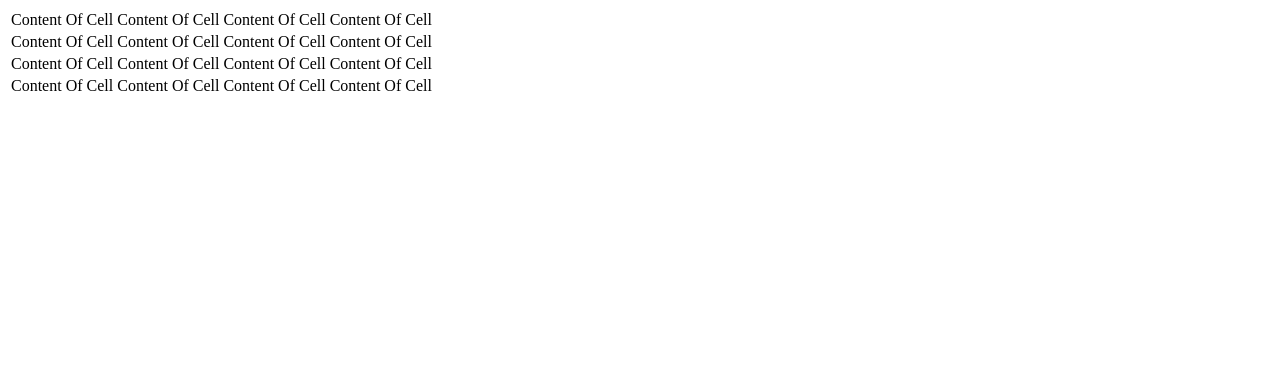
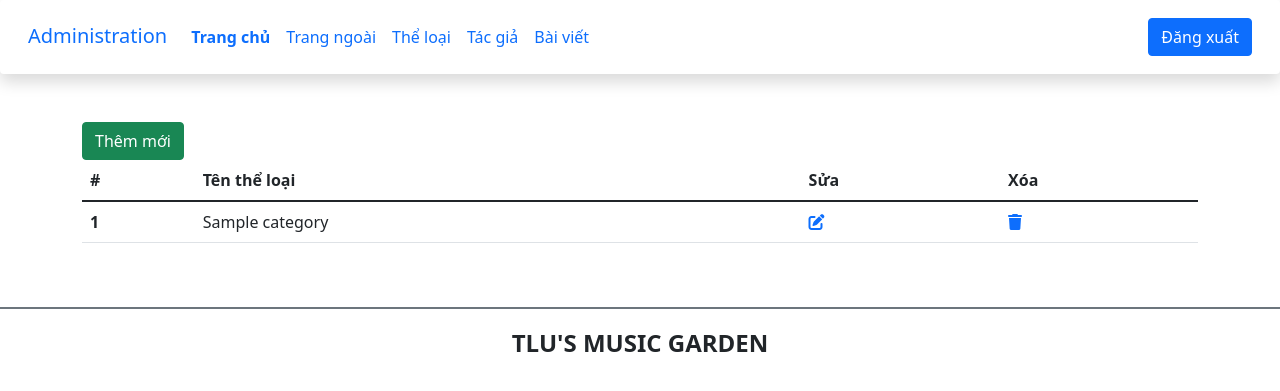
Before and after one commit to Kaitou0709/CSE485_2023_BTTH02, a PHP site: template views/category/list_category.php in a window 1280 px wide. Shown: the top 391 px of the page. Run offline with PHP 8.4, Linux system fonts and the light colour scheme; the template is opened without the code that fills it: most values are stand-ins (such as "Sample title", 1, 10 or a date in 2020); some libraries are stand-ins or nearby versions.

Commit message:
add_category controllers, Category models, CategoryService, list_category views

```diff
--- a/models/Category.php
+++ b/models/Category.php
@@ -17,4 +17,9 @@ class Category {
     public function getNameCategory(){
         return $this->nameCategory;
     }
+
+    public function setNameCategory($nameCategoryNew){
+        $this->nameCategory = $nameCategoryNew;
+    }
 }
+?>
--- a/views/category/list_category.php
+++ b/views/category/list_category.php
@@ -1,37 +1,42 @@
-<!DOCTYPE html>
-<html lang="en">
-<head>
-    <meta charset="UTF-8">
-    <meta http-equiv="X-UA-Compatible" content="IE=edge">
-    <meta name="viewport" content="width=device-width, initial-scale=1.0">
-    <title>Document</title>
-</head>
-<body>
-    <table>
-        <tr>
-            <td>Content Of Cell</td>
-            <td>Content Of Cell</td>
-            <td>Content Of Cell</td>
-            <td>Content Of Cell</td>
-        </tr>
-        <tr>
-            <td>Content Of Cell</td>
-            <td>Content Of Cell</td>
-            <td>Content Of Cell</td>
-            <td>Content Of Cell</td>
-        </tr>
-        <tr>
-            <td>Content Of Cell</td>
-            <td>Content Of Cell</td>
-            <td>Content Of Cell</td>
-            <td>Content Of Cell</td>
-        </tr>
-        <tr>
-            <td>Content Of Cell</td>
-            <td>Content Of Cell</td>
-            <td>Content Of Cell</td>
-            <td>Content Of Cell</td>
-        </tr>
-    </table>
-</body>
-</html>
+<?php
+    require_once('views/include/admin/header.php');
+?>
+
+<main class="container mt-5 mb-5">
+    <div class="row">
+        <div class="col-sm">
+            <a href="?controller=category&action=add_category" class="btn btn-success">Thêm mới</a>
+            <table class="table">
+                <thead>
+                    <tr>
+                        <th scope="col">#</th>
+                        <th scope="col">Tên thể loại</th>
+                        <th>Sửa</th>
+                        <th>Xóa</th>
+                    </tr>
+                </thead>
+                <tbody>
+                    <?php
+                        $dem=1;
+                        foreach($categories as $category){ ?>
+                            <tr>
+                                <th scope="row"> <?=$dem++ ?> </th>
+                                <td> <?=$category->getNameCategory() ?> </td>
+                                <td>
+                                    <a href="?controller=category&action=edit_category&id=<?=$category->getIdCategory()?>"> <i class="fa-solid fa-pen-to-square"></i> </a>
+                                </td>
+                                <td>
+                                    <a href="?controller=category&action=delete_category&id=<?=$category->getIdCategory()?>"> <i class="fa-solid fa-trash"></i> </a>
+                                </td>
+                            </tr>
+                    <?php
+                        } ?>
+                </tbody>
+            </table>
+        </div>
+    </div>
+</main>
+
+<?php
+    include_once('views/include/admin/footer.php');
+?>
```
Also changed, not shown: configs/DBConnection.php (+4 -4 lines), controllers/CategoryController.php (+18 -4 lines), services/CategoryService.php (+44 -2 lines).
